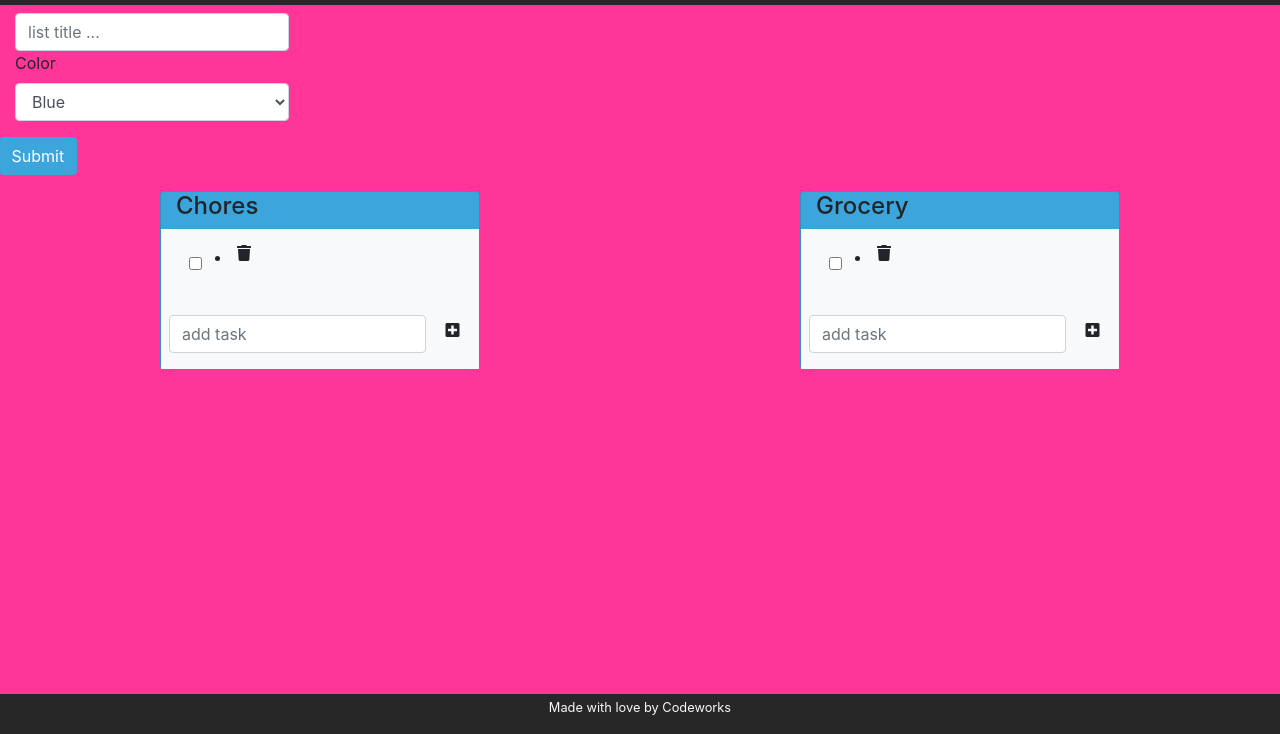
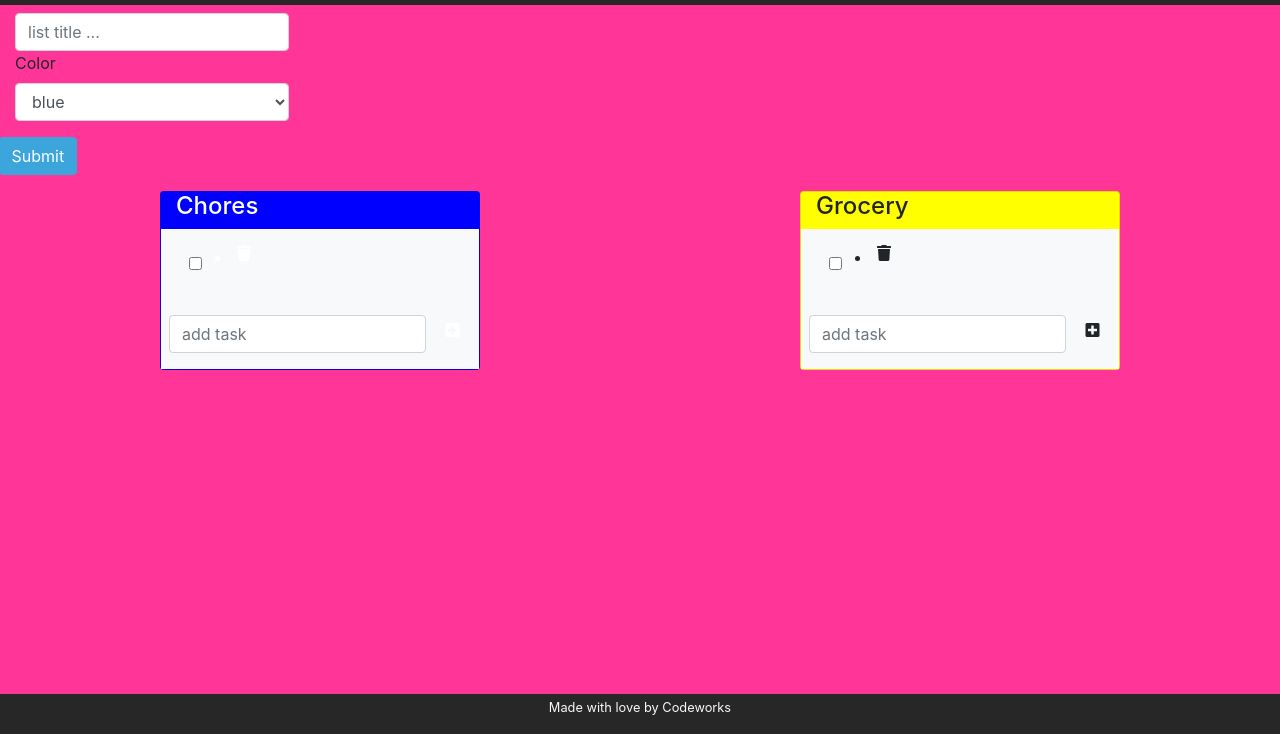
Before and after one commit to john87barker/checkpoint3TaskMaster, a website with bundled scripts: page index.html in a window 1280 px wide. Shown: the part 66-800 px from the top of the page. Built offline with nearby package versions, Linux system fonts and the light colour scheme.

Commit message:
template with colors now, except blue?

```diff
--- a/app/AppState.js
+++ b/app/AppState.js
@@ -9,12 +9,12 @@ class AppState extends EventEmitter {
     new List({
       title: 'Chores',
       id: 124,
-      // color: 'blue'
+      color: 'blue'
     }),
     new List({
       title: 'Grocery',
       id: 14,
-      // color: 'yellow'
+      color: 'yellow'
     }),
   ]
 
--- a/app/Models/List.js
+++ b/app/Models/List.js
@@ -2,17 +2,17 @@ import { ProxyState } from "../AppState.js"
 import { generateId } from "../Utils/GenerateId.js"
 
 export default class List {
-    constructor({ title, id = generateId() }) {
+    constructor({ title, color, id = generateId() }) {
         this.title = title
         this.id = id
-        // this.color = color
+        this.color = color
     }
 
     get listsTemplate() {
 
         return /*html*/`
 
-        <div class="col-md-3 card box-shadow bg-primary ">
+        <div class="col-md-3 card box-shadow bg-${this.color} ">
             <div class="row d-flex ">
                 <div class="d-flex col-md-12 text-center" id="lists">
                     <h4>${this.title}</h4>
--- a/index.html
+++ b/index.html
@@ -37,11 +37,11 @@
                         <div class="form-group">
                             <label for="color" required>Color</label>
                             <select class="form-control" name="color" id="color">
-                                <option>Red</option>
-                                <option selected>Blue</option>
-                                <option>Yellow</option>
-                                <option>Pink</option>
-                                <option>Purple</option>
+                                <option>red</option>
+                                <option selected>blue</option>
+                                <option>yellow</option>
+                                <option>pink</option>
+                                <option>purple</option>
                             </select>
                         </div>
 
@@ -61,15 +61,15 @@
 
 
         <div class="row justify-content-around" id="lists">
-            <div class="col-md-3 card box-shadow bg-primary ">
-                <div class="row d-flex ">
+            <!-- <div class="col-md-3 card box-shadow bg-primary ">
+                <div class="row d-flex "> -->
 
-                    <!-- NOTE list template -->
+            <!-- NOTE list template -->
 
 
 
 
-                    <!-- <div class="col-md-12 bg-light pt-3" id="tasks">
+            <!-- <div class="col-md-12 bg-light pt-3" id="tasks">
                         <div class="btn-group " data-toggle="buttons">
                             <label class="btn btn-alert active">
                                 <input type="checkbox" name="complete" id="first">
@@ -98,8 +98,8 @@
                         </div>
                         <hr class="mt-0">
                     </div> -->
-                </div>
-            </div>
+        </div>
+        </div>
         </div>
 
 
```
